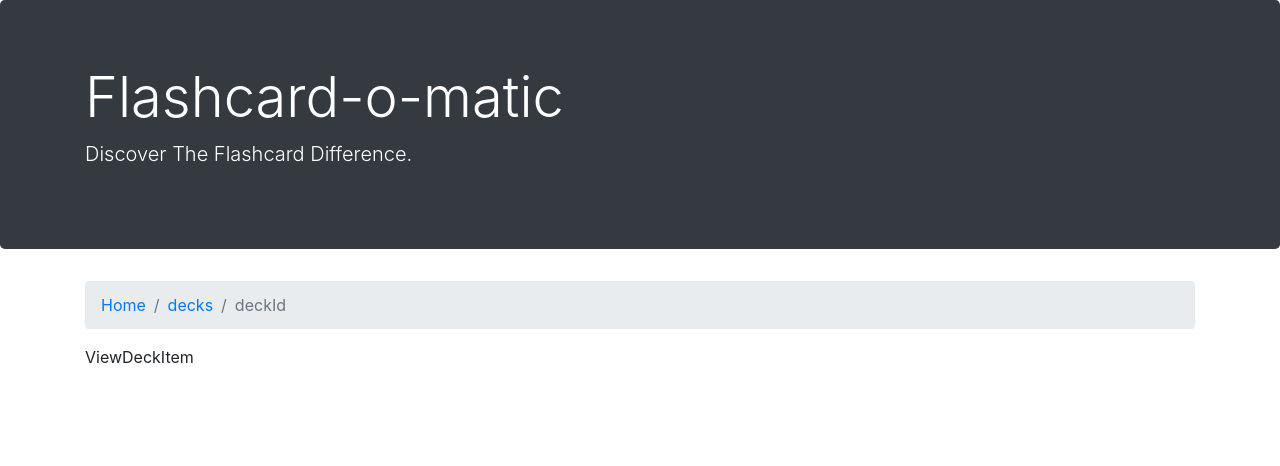
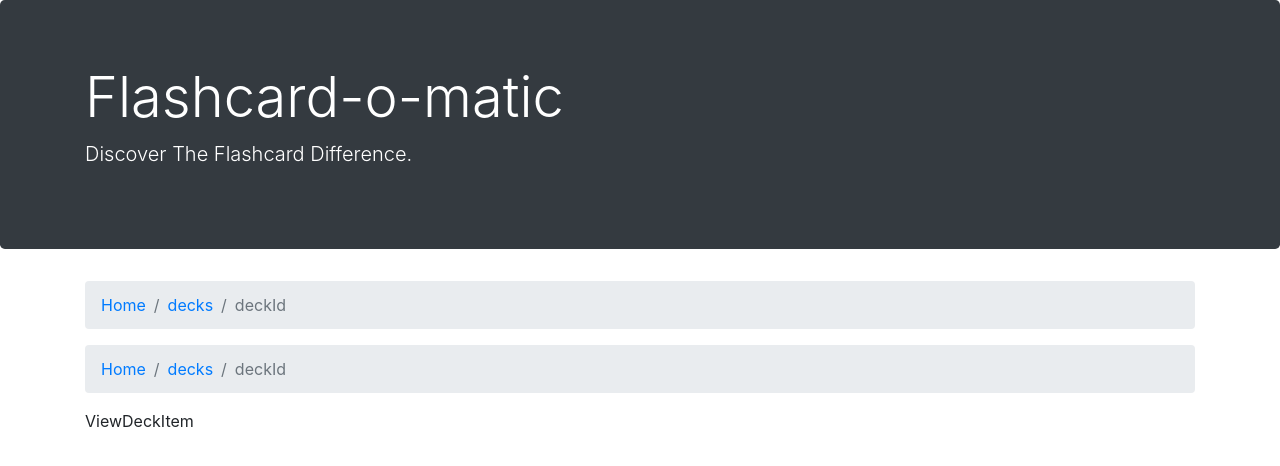
Before and after one commit to sleon204/Interactive-Flashcards-App, a React (Create React App) app: page /decks/deckId in a window 1280 px wide. Shown: the top 466 px of the page. Built offline with nearby package versions, Linux system fonts and the light colour scheme; a web font is replaced by a local one.

Commit message:
Revert "starting viewdeck"
This reverts commit 369dc2b61f595ae8303ead1444c62732c8313a90.

```diff
--- a/src/Decks/View/ViewDeck.js
+++ b/src/Decks/View/ViewDeck.js
@@ -1,4 +1,5 @@
 import React from 'react';
+import BreadCrumbs from '../../Layout/BreadCrumbs';
 import { useParams } from 'react-router-dom';
 import ViewDeckItem from './ViewDeckItem';
 
@@ -6,7 +7,12 @@ export default function ViewDeck() {
 	const { deckId } = useParams();
 	return (
 		<div>
-			<ViewDeckItem deckId={deckId} />
+			<div>
+				<BreadCrumbs />
+			</div>
+			<div>
+				<ViewDeckItem deckId={deckId} />
+			</div>
 		</div>
 	);
 }
--- a/src/Home/Home.js
+++ b/src/Home/Home.js
@@ -22,7 +22,7 @@ export default function Home() {
 				<Route path="/decks/new">
 					<CreateDeck />
 				</Route>
-				<Route path={`/decks/:deckId`}>
+				<Route path={`/decks/deckId`}>
 					<ViewDeck />
 				</Route>
 				<Route path={`/decks/:deckId/study`}>
```
